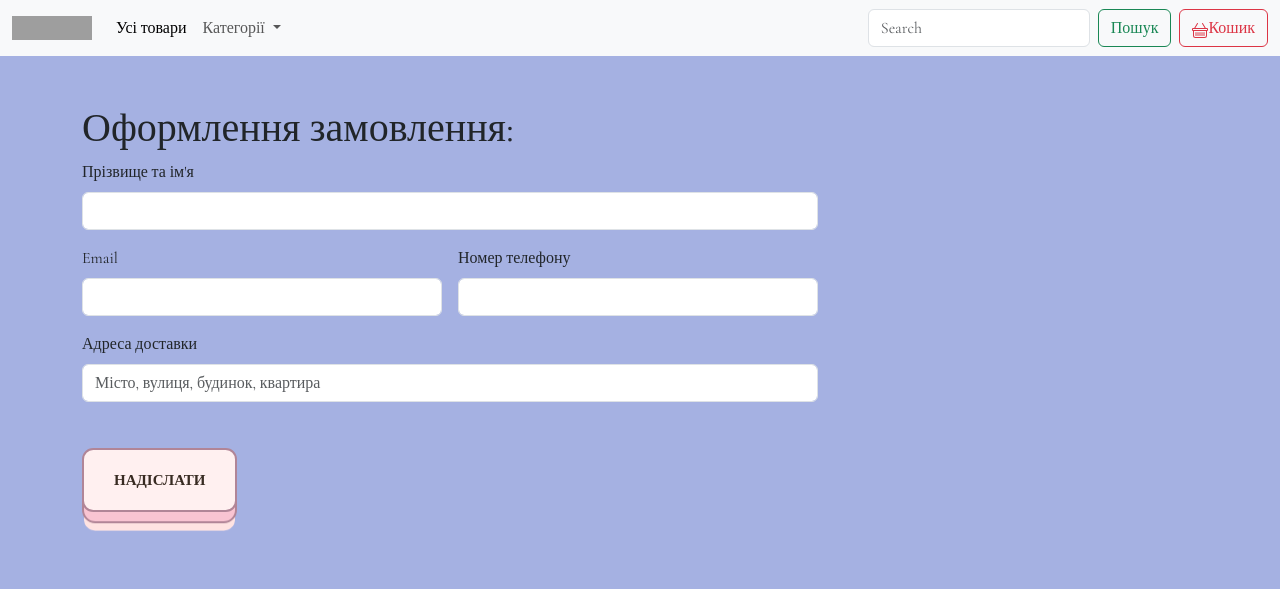
After one commit to yarynaboiko/clothes, a Flask app: page /order in a window 1280 px wide. The commit adds this page. Shown: the top 589 px of the page. Run offline with Flask 3, Linux system fonts and the light colour scheme; grey boxes are pictures that could not be loaded.

Commit message:
Add files via upload

```diff
--- a/app.py
+++ b/app.py
@@ -10,8 +10,7 @@ db.init_app(app)
 
 class User(db.Model):
     id = db.Column(db.Integer, primary_key=True)
-    name = db.Column(db.String, nullable=False)
-    email = db.Column(db.String, unique=True, nullable=False)
+
     password = db.Column(db.String, nullable=False)
 
 class Item(db.Model):
@@ -24,7 +23,8 @@ class Item(db.Model):
 
 class Order(db.Model):
     id = db.Column(db.Integer, primary_key=True)
-    user_id = db.Column(db.Integer, db.ForeignKey("user.id"))
+    name = db.Column(db.String)
+    email = db.Column(db.String)
     phone = db.Column(db.Text)
     address = db.Column(db.String)
     status = db.Column(db.String, default = 'new')
@@ -83,18 +83,13 @@ def item_page(item_id):
 def category_page(category_name):
     items = Item.query.filter_by(category=category_name).all()
     cart_items = get_cart()
-    if 'order_id' in session:
-        order_id = session['order_id']
-        order = Order.query.get(order_id)
-        if order.status == "new":
-            cart_items = OrderItem.query.filter_by(order_id = order.id).all()
 
     return render_template("index.html", title = category_name, items = items, cart = cart_items )  # html-сторінка, що повертається у браузер
 
-@app.route ("/cart", methods = ['GET', 'POST'])  # Вказуємо url-адресу для виклику функції
-def cart_page():
+@app.route ("/order", methods = ['GET', 'POST'])  # Вказуємо url-адресу для виклику функції
+def order_page():
     cart_items = get_cart()
-    return render_template("cart.html", cart = cart_items)
+    return render_template("order.html", cart = cart_items)
 
 if __name__ == "__main__":
     app.config['TEMPLATES_AUTO_RELOAD'] = True  # автоматичне оновлення шаблонів
--- a/static/style.css
+++ b/static/style.css
@@ -4,7 +4,7 @@ body{
 }
 
 button.add-card {
-    margin: 30px ;
+    margin: 30px 0;
     position: relative;
     display: inline-block;
     cursor: pointer;
--- a/templates/base.html
+++ b/templates/base.html
@@ -63,7 +63,7 @@
             <button class="btn btn-outline-success" type="submit">Пошук</button>
           </form>
 
-          <a href="{{url_for('cart_page')}}" class="btn btn-outline-danger" type="button" data-bs-toggle="offcanvas"
+          <a href="" class="btn btn-outline-danger" type="button" data-bs-toggle="offcanvas"
             data-bs-target="#offcanvasRight" aria-controls="offcanvasRight"><svg xmlns="http://www.w3.org/2000/svg"
               width="16" height="16" fill="currentColor" class="bi bi-basket" viewBox="0 0 16 16">
               <path
@@ -91,15 +91,15 @@
         {% for item in cart %}
         <a href="#" class="list-group-item list-group-item-action" aria-current="true">
           <div class="row">
-            <div class="col-4">
+            <div class="col-3">
 
 
               <img src="{{ url_for('static', filename='item_images/'+ item[1].image) }}" class="rounded img-fluid" alt="...">
             </div>
-            <div class="col-8">
+            <div class="col-9">
               <div class="d-flex w-100 justify-content-between">
                 <h5 class="mb-1">{{item[1].title}}</h5>
-                <h4>{{item[1].price}} грн</h4>
+                <h4>{{item[1].price}} грн </h4>
                 <form action="{{url_for('index')}}">
                 <button type="submit" class="btn-close"></button>
                 </form>
@@ -110,9 +110,13 @@
           </div>
         </a>
         {% endfor %}
-
-
-
+        {% if cart|length > 0 %}
+          <form action="{{url_for('order_page')}}" >
+        <button type = "submit" class="add-card"> Оформити замовлення</button>
+        </form>
+        {% else %}
+          <p>Кошик порожній</p>
+        {% endif %}
 
 
   </div>
--- /dev/null
+++ b/templates/order.html
@@ -0,0 +1,60 @@
+{% extends 'base.html' %}
+
+{% block title %}
+  <title>Оформлення замовлення</title>
+{% endblock title %}
+
+{% block content %}
+    <main class="container py-5">
+        <h1>Оформлення замовлення:</h1>
+        <div class="row">
+          <div class="col-12 col-lg-8">
+            <form class="row g-3" action="" method = "POST">
+                <div class="col-md-12">
+                  <label for="inputEmail4" class="form-label">Прізвище та ім'я</label>
+                  <input required name="name" type ="text" class="form-control">
+                </div>
+                <div class="col-md-6">
+                  <label for="inputEmail4" class="form-label">Email</label>
+                  <input required name="email" type="email" class="form-control">
+                </div>
+                <div class="col-md-6">
+                  <label for="inputAddress" class="form-label">Номер телефону</label>
+                  <input required name="phone" type="phone" class="form-control">
+                </div>
+                <div class="col-12">
+                  <label for="inputAddress" class="form-label">Адреса доставки</label>
+                  <input type="text" class="form-control" id="inputAddress" placeholder="Місто, вулиця, будинок, квартира">
+                </div>
+                <div class="col-12">
+                  <button type = "submit" class="add-card"> Надіслати</button>
+
+                </div>
+            </form>
+          </div>
+          <div class="col-12 col-lg-4"><div class="list-item">
+        {% for item in cart %}
+        <a href="#" class="list-group-item list-group-item-action " aria-current="true">
+          <div class="row">
+            <div class="col-3">
+              <img src="{{ url_for('static', filename='item_images/'+ item[1].image) }}" class="rounded img-fluid" alt="...">
+            </div>
+            <div class="col-9">
+              <div class="d-flex w-100 justify-content-between">
+                <h5 class="mb-1">{{item[1].title}}</h5>
+                <h4>{{item[1].price}} грн </h4>
+                <form action="{{url_for('index')}}">
+                <button type="submit" class="btn-close"></button>
+                </form>
+              </div>
+              <div class="mb-1">Розмір: {{item[0].size}}</div>
+              <div>Кількість: {{item[0].amount}}</div>
+            </div>
+          </div>
+        </a>
+        {% endfor %}
+      </div></div>
+        </div>
+
+    </main>
+{% endblock content %}
```
Also changed, not shown: instance/clothes_shop.db.
